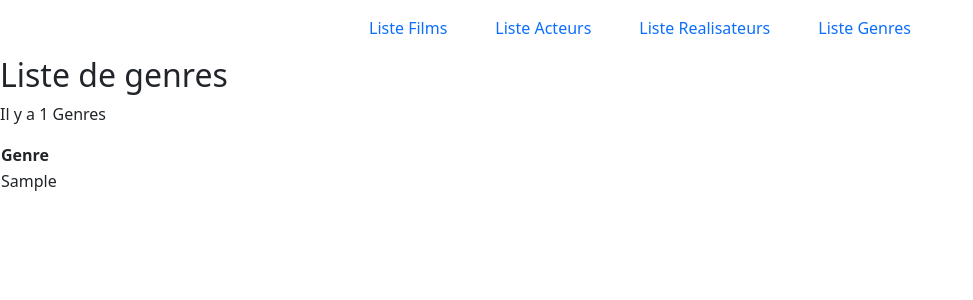
After one commit to saidtimaev/Cinema, a PHP site: template view/listeGenres.php in a window 1280 px wide. The commit adds this page. Shown: the top 300 px of the page, without its empty margins (0-973 px from the left). Run offline with PHP 8.4, Linux system fonts and the light colour scheme; the template is opened without the code that fills it: most values are stand-ins (such as "Sample title", 1, 10 or a date in 2020).

Commit message:
vue listeGenres + fonction controller listeGenres( )

```diff
--- a/index.php
+++ b/index.php
@@ -15,8 +15,8 @@ if(isset($_GET["action"])){
         case "listeFilms" : $ctrlCinema->listeFilms(); break;
         case "listeActeurs" : $ctrlCinema->listeActeurs(); break;
         case "listeRealisateurs" : $ctrlCinema->listeRealisateurs(); break;
-        case "listeGenres" : $ctrlCinema->listeActeurs(); break;
-        case "listeRoles" : $ctrlCinema->listeActeurs(); break;
+        case "listeGenres" : $ctrlCinema->listeGenres(); break;
+        case "listeRoles" : $ctrlCinema->listeRoles(); break;
 
     }
 }
--- a/view/listeActeurs.php
+++ b/view/listeActeurs.php
@@ -29,6 +29,8 @@
 $pageActive = '<li class="nav-item mx-4"><a class="nav-link " href="listeFilms.php">Liste Films</a></li>
                <li class="nav-item mx-4"><a class="nav-link active" aria-current="page" href="listeActeurs.php">Liste Acteurs</a></li>
                <li class="nav-item mx-4"><a class="nav-link" href="listeRealisateurs.php">Liste Realisateurs</a></li>
+               <li class="nav-item mx-4"><a class="nav-link" href="listeGenres.php">Liste Genres</a></li>
+
                ';
 $titrePage = "Liste d'acteurs";
 $titreSecond = "Liste d'acteurs";
--- a/view/listeFilms.php
+++ b/view/listeFilms.php
@@ -29,6 +29,8 @@
 $pageActive = '<li class="nav-item mx-4"><a class="nav-link active" aria-current="page" href="listeFilms.php">Liste Films</a></li>
                 <li class="nav-item mx-4"><a class="nav-link " href="listeActeurs.php">Liste Acteurs</a></li>
                 <li class="nav-item mx-4"><a class="nav-link" href="listeRealisateurs.php">Liste Realisateurs</a></li>
+                <li class="nav-item mx-4"><a class="nav-link " href="listeGenres.php">Liste Genres</a></li>
+
                ';
 $titrePage = "Liste des films";
 $titreSecond = "Liste des films";
--- /dev/null
+++ b/view/listeGenres.php
@@ -0,0 +1,31 @@
+<?php ob_start(); ?>
+
+<p>Il y a <?= $requete->rowCount() ?> Genres</p>
+
+<table>
+    <thead>
+        <tr>
+            <th>Genre</th>
+        </tr>
+    </thead>
+    <tbody>
+        <?php
+            foreach($requete->fetchAll() as $genre){ ?>
+                <tr>
+                    <td><?= $genre["genre_libelle"] ?></td>
+                </tr>
+            <?php } ?>
+    </tbody>
+</table>
+
+<?php
+
+$pageActive = '<li class="nav-item mx-4"><a class="nav-link " href="listeFilms.php">Liste Films</a></li>
+               <li class="nav-item mx-4"><a class="nav-link " href="listeActeurs.php">Liste Acteurs</a></li>
+               <li class="nav-item mx-4"><a class="nav-link" href="listeRealisateurs.php">Liste Realisateurs</a></li>
+               <li class="nav-item mx-4"><a class="nav-link active" aria-current="page" href="listeGenres.php">Liste Genres</a></li>
+               ';
+$titrePage = "Liste de genres";
+$titreSecond = "Liste de genres";
+$content = ob_get_clean();
+require "view/template.php";
--- a/view/listeRealisateurs.php
+++ b/view/listeRealisateurs.php
@@ -29,6 +29,7 @@
 $pageActive = '<li class="nav-item mx-4"><a class="nav-link " href="listeFilms.php">Liste Films</a></li>
                <li class="nav-item mx-4"><a class="nav-link " href="listeActeurs.php">Liste Acteurs</a></li>
                <li class="nav-item mx-4"><a class="nav-link active" aria-current="page" href="listeRealisateurs.php">Liste Realisateurs</a></li>
+               <li class="nav-item mx-4"><a class="nav-link" href="listeGenres.php">Liste Genres</a></li>
                ';
 $titrePage = "Liste de realisateurs";
 $titreSecond = "Liste de realisateurs";
```
Also changed, not shown: Controller/CinemaController.php (+12 -0 lines).
